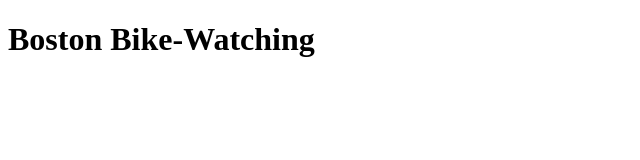
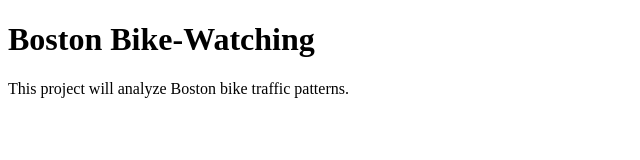
Before and after one commit to d25molina/Boston_bikeTraffic, a plain HTML site: page index.html in a window 1280 px wide. Shown: the whole page, without its empty margins (0-640 px from the left). Drawn offline with Linux system fonts and the light colour scheme.

Commit message:
Add project name and description

```diff
--- a/index.html
+++ b/index.html
@@ -7,5 +7,6 @@
 </head>
 <body>
     <h1>Boston Bike-Watching</h1>
+    <p>This project will analyze Boston bike traffic patterns.</p>
 </body>
 </html>
```
